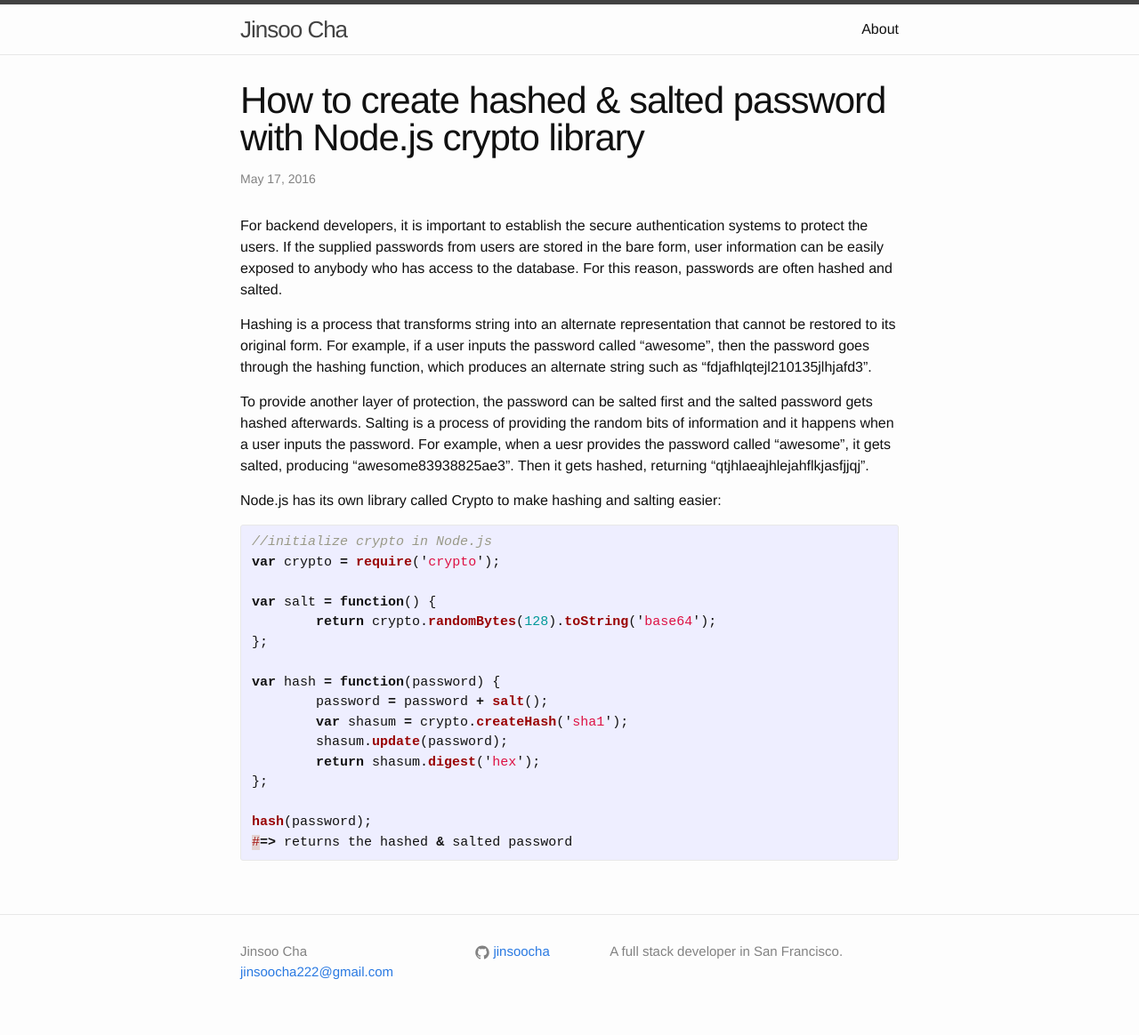
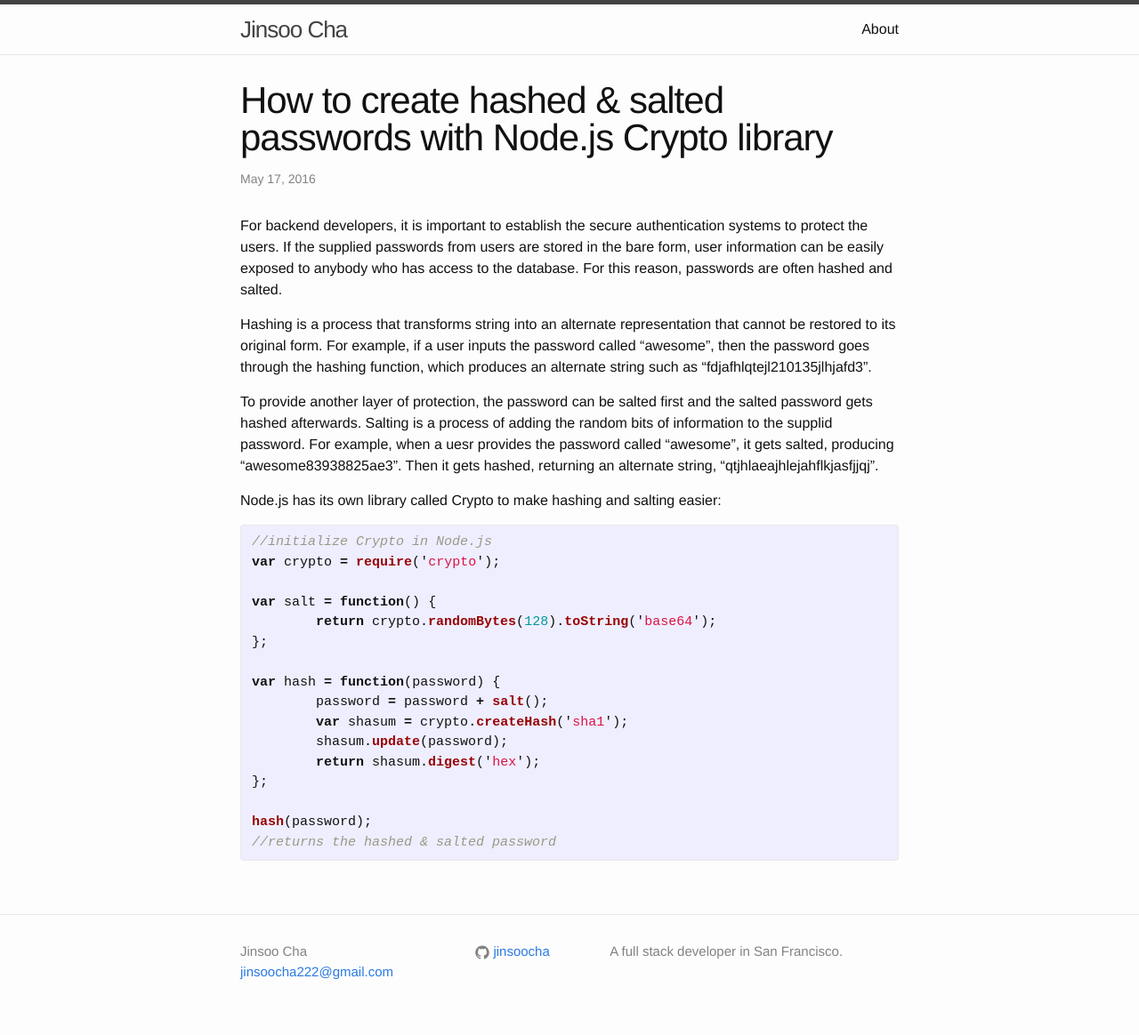
Before and after one commit to jinsoocha/jinsoocha.github.io, a Jekyll site: the page built from _posts/2016-05-17-How to create hashed passwords.markdown, in a window 1280 px wide. Shown: the whole page at 89% size. Built offline with Jekyll 4.4.1, drawn with Linux system fonts in a browser that asks for light colours.

Commit message:
modify - how to create hashed passwords

```diff
--- a/_posts/2016-05-17-How to create hashed passwords.markdown
+++ b/_posts/2016-05-17-How to create hashed passwords.markdown
@@ -1,6 +1,6 @@
 ---
 layout: post
-title:  "How to create hashed & salted password with Node.js crypto library"
+title:  "How to create hashed & salted passwords with Node.js Crypto library"
 date:   2016-05-17 16:31:38 -0700
 categories: backend
 ---
@@ -8,12 +8,12 @@ For backend developers, it is important to establish the secure authentication s
 
 Hashing is a process that transforms string into an alternate representation that cannot be restored to its original form. For example, if a user inputs the password called "awesome", then the password goes through the hashing function, which produces an alternate string such as "fdjafhlqtejl210135jlhjafd3".
 
-To provide another layer of protection, the password can be salted first and the salted password gets hashed afterwards. Salting is a process of providing the random bits of information and it happens when a user inputs the password. For example, when a uesr provides the password called "awesome", it gets salted, producing "awesome83938825ae3". Then it gets hashed, returning "qtjhlaeajhlejahflkjasfjjqj".
+To provide another layer of protection, the password can be salted first and the salted password gets hashed afterwards. Salting is a process of adding the random bits of information to the supplid password. For example, when a uesr provides the password called "awesome", it gets salted, producing "awesome83938825ae3". Then it gets hashed, returning an alternate string, "qtjhlaeajhlejahflkjasfjjqj".
 
 Node.js has its own library called Crypto to make hashing and salting easier:
 
 {% highlight javascript %}
-//initialize crypto in Node.js
+//initialize Crypto in Node.js
 var crypto = require('crypto');
 
 var salt = function() {
@@ -28,7 +28,7 @@ var hash = function(password) {
 };
 
 hash(password);
-#=> returns the hashed & salted password
+//returns the hashed & salted password
 {% endhighlight %}
 
 <!-- Check out the [Jekyll docs][jekyll-docs] for more info on how to get the most out of Jekyll. File all bugs/feature requests at [Jekyll’s GitHub repo][jekyll-gh]. If you have questions, you can ask them on [Jekyll Talk][jekyll-talk].
```
